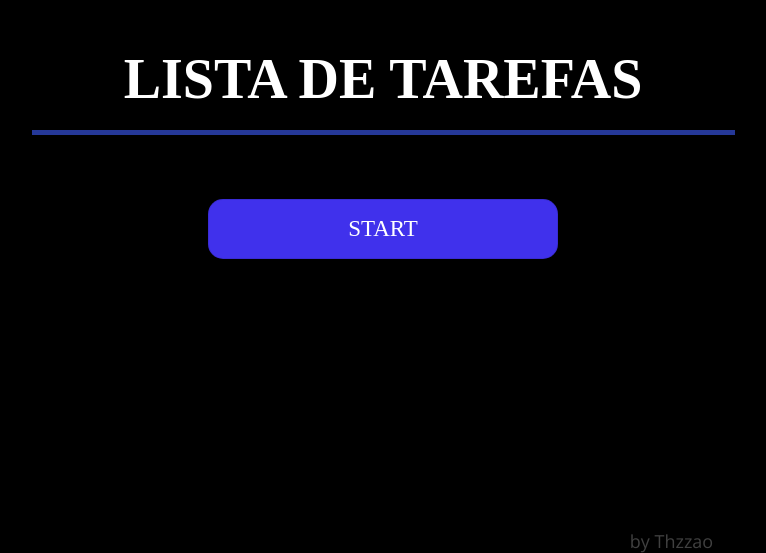
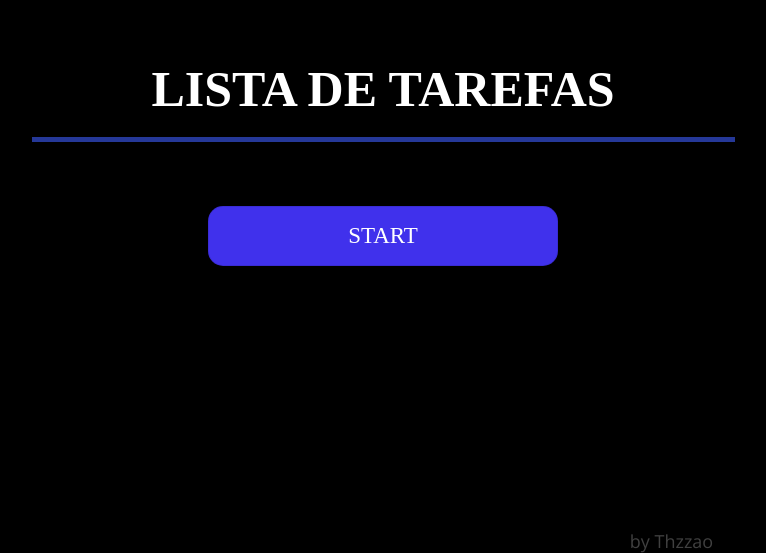
Before and after one commit to Thzzao/ToDoListReact, a React (Vite) app: page / in a window 1280 px wide. Shown: the part 247-800 px from the top of the page, without its empty margins (257-1023 px from the left). Built offline with nearby package versions, Linux system fonts and the light colour scheme; a web font is replaced by a local one.

Commit message:
refactor: Redução no tamanho das fontes do projeto

```diff
--- a/src/components/Cabeçario/Header.module.css
+++ b/src/components/Cabeçario/Header.module.css
@@ -3,7 +3,9 @@
     color: #FFF;
     text-align: center;
     font-family: Spinnaker;
-    font-size: 28px;
+    font-size: 25px;
     font-weight: 400;
     padding-bottom: 10px;
+    padding-top: 20px;
+
 }
--- a/src/components/Pesquisa/Pesquisa.module.css
+++ b/src/components/Pesquisa/Pesquisa.module.css
@@ -1,5 +1,5 @@
 .div {
-    padding-bottom: 20px;
+    padding-bottom: 25px;
 }
 
 .pesquisa {
@@ -8,9 +8,9 @@
     border: none;
     border-radius: 7px;
     border: 1px solid rgba(0, 0, 0, 0.10);
-    background: rgba(78, 97, 166, 0.50);
+    background: rgba(78, 97, 166, 0.40);
     padding: 8px;
     font-family: Open Sans;
-    font-size: 24px;
+    font-size: 20px;
     color: #FFF;
 }
```
